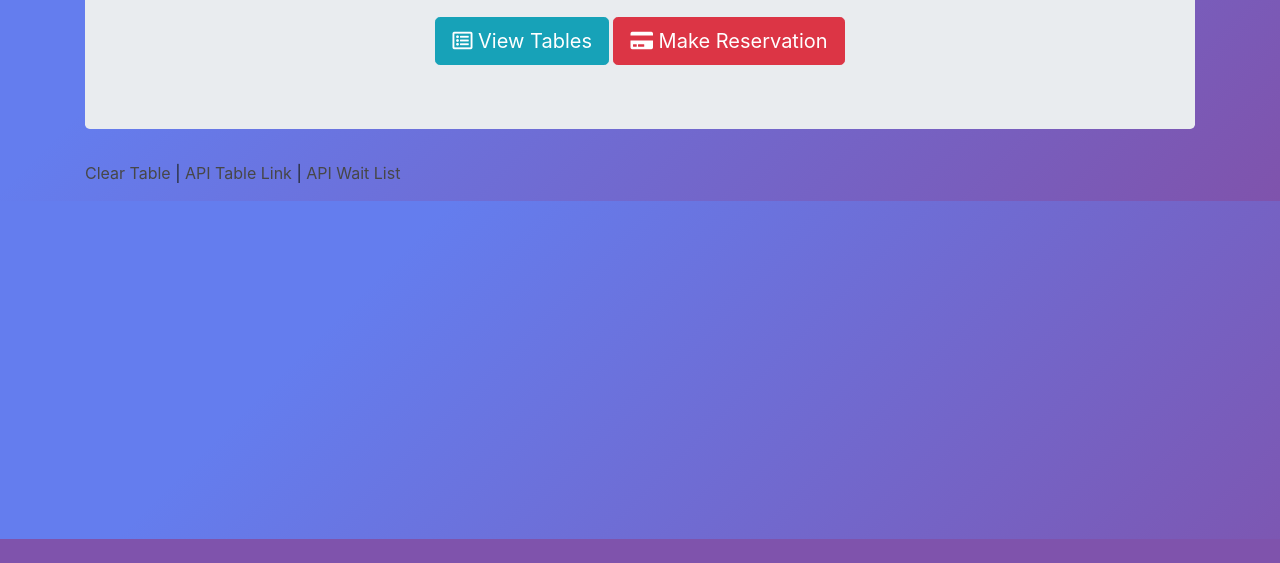
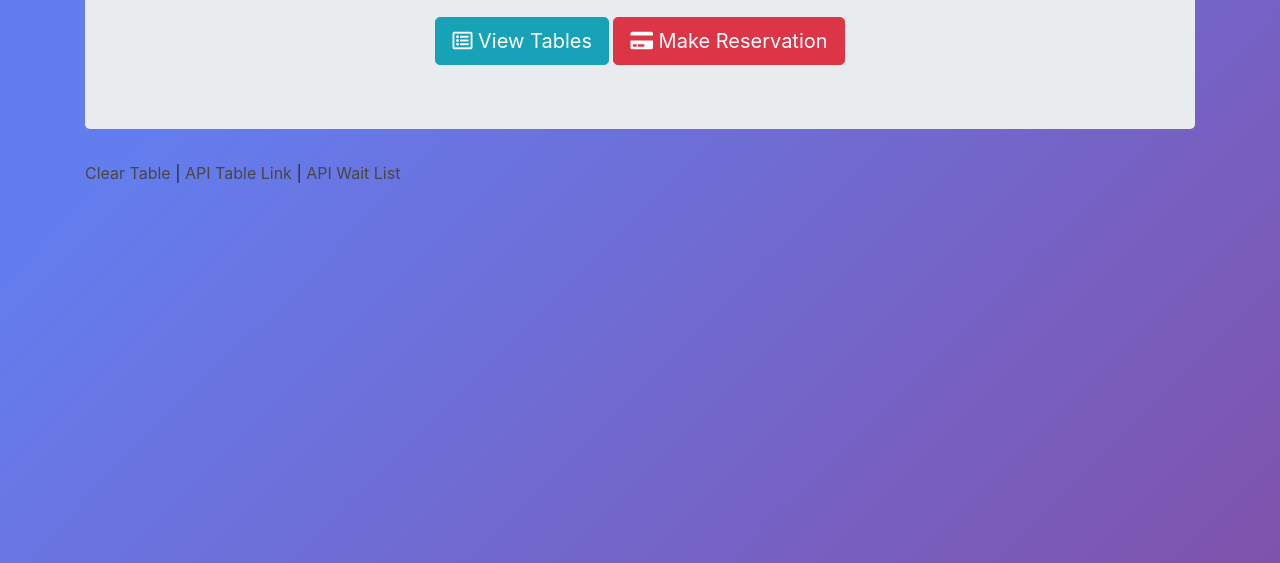
Before and after one commit to ElizabethClohosey/HotRestaurant, a plain HTML site: page index.html in a window 1280 px wide. Shown: the part 261-824 px from the top of the page. Before the commit the page ends 800 px from the top, so only its background shows below. Drawn offline with nearby package versions, Linux system fonts and the light colour scheme.

Commit message:
background tweak

```diff
--- a/assets/css/styles.css
+++ b/assets/css/styles.css
@@ -1,6 +1,12 @@
+/* body, html {
+    height: 100%;
+    margin: 0;
+} */
+
 body {
     background-color: #7f53ac;
     background-image: linear-gradient(315deg, #7f53ac 0%, #647dee 74%);
+    height: 100vh;
 }
 a{
     color: rgb(71, 71, 71);
```
